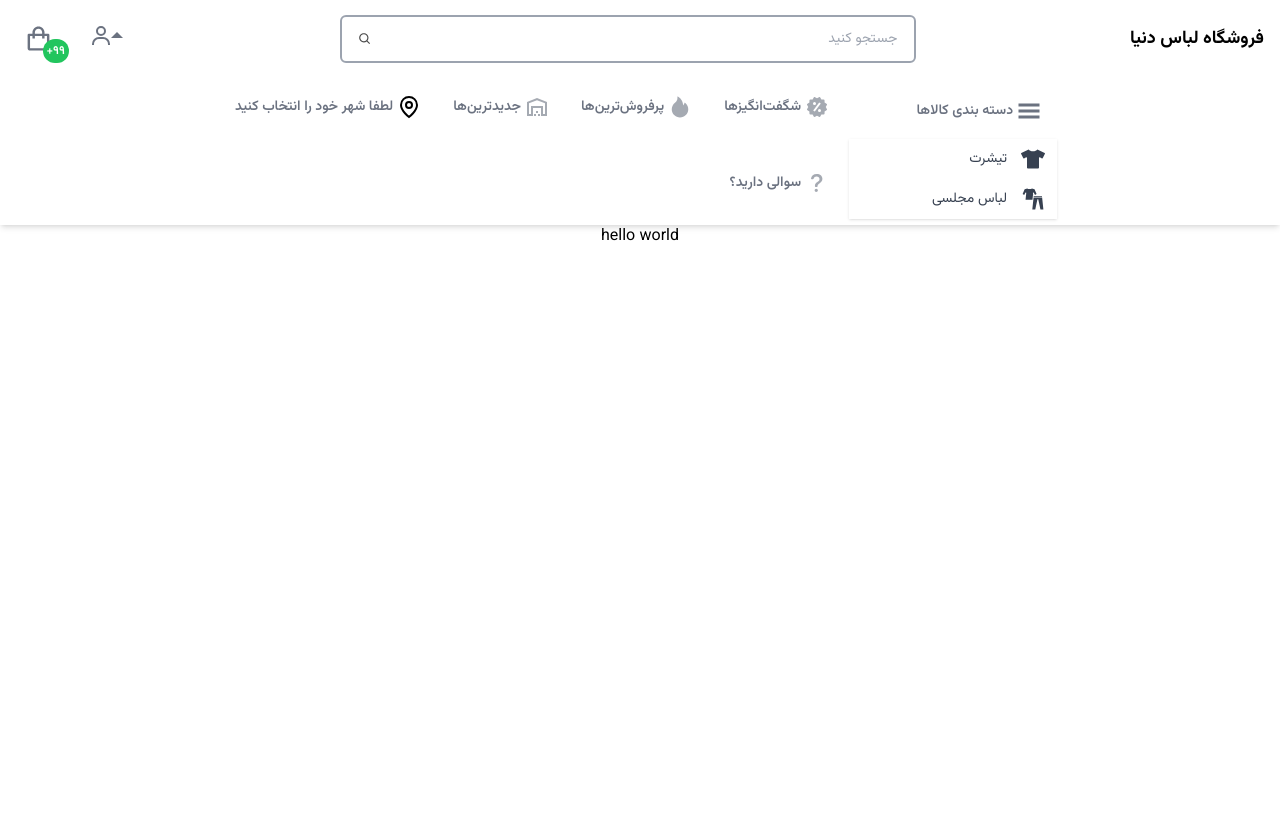
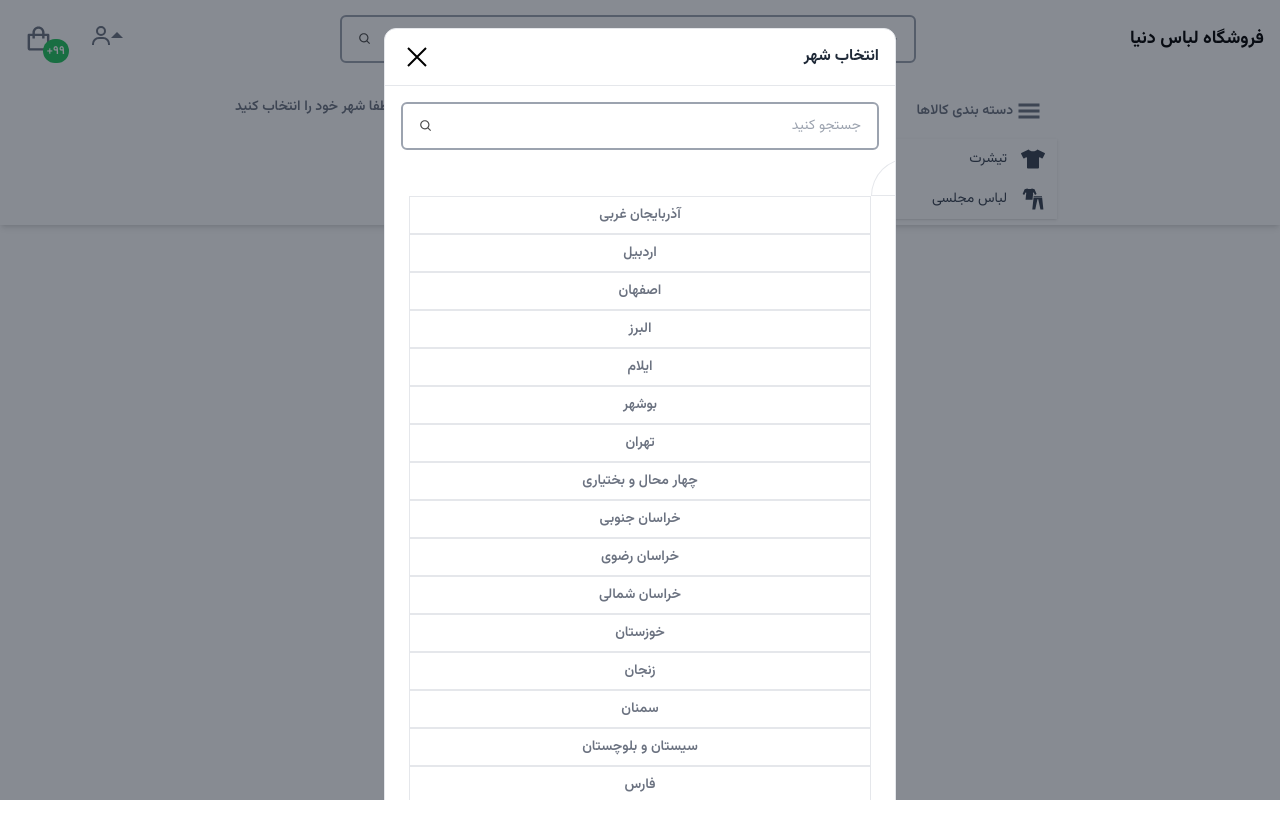
Before and after one commit to MahdiEbrp/swift-shop-builder, a Next.js app: page / in a window 1280 px wide. Both pictures are taken after a click on the button "لطفا شهر خود را انتخاب کنید". Shown: the top 838 px of the page. Built offline with nearby package versions, Linux system fonts and the light colour scheme.

Commit message:
Resolved issues with the Modal component

```diff
--- a/app/globals.css
+++ b/app/globals.css
@@ -61,9 +61,36 @@ main {
     @apply w-full border border-gray-200;
   }
   .dropdown_banner {
-    @apply flex flex-col items-center justify-center gap-2 mb-2 text-gray-700
+    @apply flex flex-col items-center justify-center gap-2 mb-2 text-gray-700;
   }
-  .circular_avatar{
-    @apply inline-flex items-center justify-center w-10 h-10 rounded-full bg-gray-700 text-gray-100 text-xl
+  .circular_avatar {
+    @apply inline-flex items-center justify-center w-10 h-10 rounded-full bg-gray-700 text-gray-100 text-xl;
+  }
+  .ghost {
+    @apply p-1 font-semibold text-gray-500 hover:bg-gray-100 transition-all text-sm  active:scale-75;
+  }
+  .modal_container {
+    @apply w-full h-full fixed top-0 left-0 z-[60] overflow-x-hidden overflow-y-auto;
+  }
+  .modal_fade_out_properties {
+    @apply mt-0 opacity-0 ease-out transition-all sm:max-w-lg sm:w-full m-3 sm:mx-auto;
+  }
+  .modal-container-content {
+    @apply flex flex-col bg-white border shadow-sm rounded-xl;
+  }
+  .modal_footer {
+    @apply flex justify-end items-center gap-x-2 py-3 px-4 border-t;
+  }
+  .modal_header {
+    @apply flex justify-between items-center py-3 px-4 border-b;
+  }
+  .backdrop {
+    @apply transition  fixed inset-0 z-50 bg-gray-900 bg-opacity-50;
+  }
+
+}
+@layer base {
+  h3 {
+    @apply font-bold text-gray-800;
   }
 }
--- a/components/Accordion.tsx
+++ b/components/Accordion.tsx
@@ -1,3 +1,4 @@
+
 import { persianLanguage } from '@/data/persian';
 import React, { useMemo, useState } from 'react';
 import { FaCaretLeft } from 'react-icons/fa';
@@ -16,13 +17,13 @@ type AccordionProps = {
 
 const getBorderStyle = (index: number, itemCount: number): string => {
     if (itemCount === 1) {
-        return 'rounded';
+        return 'rounded border';
     } else if (index === 0) {
-        return 'rounded-t-lg border-b-2';
+        return 'rounded-b-lg border';
     } else if (index === itemCount - 1) {
-        return 'rounded-b-lg';
+        return 'rounded-t-lg border';
     } else {
-        return 'rounded-none border-b-2';
+        return 'rounded-none border';
     }
 };
 
@@ -76,7 +77,7 @@ const Accordion: React.FC<AccordionProps> = ({ accordionItems, onResetFilter,fil
             {filteredItems?.map((item, index) =>
                 <li
                     key={`${item.id}-${index}`}
-                    className={`bg-base-200 slideInRight ${getBorderStyle(index, filteredItems.length)} cursor-pointer px-2 py-2 `}
+                    className={`btn slideInRight ${getBorderStyle(index, filteredItems.length)} cursor-pointer px-2 py-2 `}
                     style={{ animationDelay: `${index * 100}ms` }}
                     onClick={() => toggleAccordionItem(index)}
                 >
--- a/components/Modal.tsx
+++ b/components/Modal.tsx
@@ -1,11 +1,13 @@
 import { persianLanguage } from '@/data/persian';
-import React, { KeyboardEvent, MouseEvent } from 'react';
+import React, { KeyboardEvent, ReactNode } from 'react';
+import { GrClose } from 'react-icons/gr';
 
 export type ModalProps = {
     isOpen: boolean;
     handleClose: () => void;
-    children?: React.ReactNode;
+    children?: ReactNode;
 };
+
 
 const Modal: React.FC<ModalProps> = ({ isOpen, handleClose, children }) => {
 
@@ -15,46 +17,66 @@ const Modal: React.FC<ModalProps> = ({ isOpen, handleClose, children }) => {
         }
     };
 
-    const handleClickOutside = (e: MouseEvent<HTMLDivElement>) => {
-        e.stopPropagation();
-        const targetElement = e.target as HTMLElement;
-        const modalElement = document.querySelector('.modal-box');
+    const handleCloseEvent = () => {
+        handleClose();
+    };
+    const ModalContainer = (props: { children: ReactNode; }) => {
 
-        if (modalElement && !modalElement.contains(targetElement)) {
-            handleClose();
-        }
-    };
-
-    return (
-        <div id='hs-focus-management-modal' className={`${isOpen ? 'hs-overlay-open ' :''}hs-overlay hidden w-full h-full fixed top-0 left-0 z-[60] overflow-x-hidden overflow-y-auto`}>
-            <div className='hs-overlay-open:mt-7 hs-overlay-open:opacity-100 hs-overlay-open:duration-500 mt-0 opacity-0 ease-out transition-all sm:max-w-lg sm:w-full m-3 sm:mx-auto'>
-                <div className='flex flex-col bg-white border shadow-sm rounded-xl dark:bg-gray-800 dark:border-gray-700 dark:shadow-slate-700/[.7]'>
-                    <div className='flex justify-between items-center py-3 px-4 border-b dark:border-gray-700'>
-                        <h3 className='font-bold text-gray-800 dark:text-white'>
-                            Modal title
-                        </h3>
-                        <button type='button' className='hs-dropdown-toggle inline-flex flex-shrink-0 justify-center items-center h-8 w-8 rounded-md text-gray-500 hover:text-gray-400 focus:outline-none focus:ring-2 focus:ring-gray-400 focus:ring-offset-2 focus:ring-offset-white transition-all text-sm dark:focus:ring-gray-700 dark:focus:ring-offset-gray-800' data-hs-overlay='#hs-focus-management-modal'>
-                            <span className='sr-only'>Close</span>
-                            <svg className='w-3.5 h-3.5' width='8' height='8' viewBox='0 0 8 8' fill='none' xmlns='http://www.w3.org/2000/svg'>
-                                <path d='M0.258206 1.00652C0.351976 0.912791 0.479126 0.860131 0.611706 0.860131C0.744296 0.860131 0.871447 0.912791 0.965207 1.00652L3.61171 3.65302L6.25822 1.00652C6.30432 0.958771 6.35952 0.920671 6.42052 0.894471C6.48152 0.868271 6.54712 0.854471 6.61352 0.853901C6.67992 0.853321 6.74572 0.865971 6.80722 0.891111C6.86862 0.916251 6.92442 0.953381 6.97142 1.00032C7.01832 1.04727 7.05552 1.1031 7.08062 1.16454C7.10572 1.22599 7.11842 1.29183 7.11782 1.35822C7.11722 1.42461 7.10342 1.49022 7.07722 1.55122C7.05102 1.61222 7.01292 1.6674 6.96522 1.71352L4.31871 4.36002L6.96522 7.00648C7.05632 7.10078 7.10672 7.22708 7.10552 7.35818C7.10442 7.48928 7.05182 7.61468 6.95912 7.70738C6.86642 7.80018 6.74102 7.85268 6.60992 7.85388C6.47882 7.85498 6.35252 7.80458 6.25822 7.71348L3.61171 5.06702L0.965207 7.71348C0.870907 7.80458 0.744606 7.85498 0.613506 7.85388C0.482406 7.85268 0.357007 7.80018 0.264297 7.70738C0.171597 7.61468 0.119017 7.48928 0.117877 7.35818C0.116737 7.22708 0.167126 7.10078 0.258206 7.00648L2.90471 4.36002L0.258206 1.71352C0.164476 1.61976 0.111816 1.4926 0.111816 1.36002C0.111816 1.22744 0.164476 1.10028 0.258206 1.00652Z' fill='currentColor' />
-                            </svg>
-                        </button>
-                    </div>
-                    <div className='p-4 overflow-y-auto'>
-                        <label htmlFor='input-label' className='block text-sm font-medium mb-2 dark:text-white'>Email</label>
-                        <input type='email' id='input-label' className='py-3 px-4 block w-full border-gray-200 rounded-md text-sm focus:border-blue-500 focus:ring-blue-500 dark:bg-slate-900 dark:border-gray-700 dark:text-gray-400' placeholder='you@site.com' autoFocus />
-                    </div>
-                    <div className='flex justify-end items-center gap-x-2 py-3 px-4 border-t dark:border-gray-700'>
-                        <button type='button' className='hs-dropdown-toggle py-3 px-4 inline-flex justify-center items-center gap-2 rounded-md border font-medium bg-white text-gray-700 shadow-sm align-middle hover:bg-gray-50 focus:outline-none focus:ring-2 focus:ring-offset-2 focus:ring-offset-white focus:ring-blue-600 transition-all text-sm dark:bg-slate-900 dark:hover:bg-slate-800 dark:border-gray-700 dark:text-gray-400 dark:hover:text-white dark:focus:ring-offset-gray-800' data-hs-overlay='#hs-focus-management-modal'>
-                            Close
-                        </button>
-                        <a className='py-3 px-4 inline-flex justify-center items-center gap-2 rounded-md border border-transparent font-semibold bg-blue-500 text-white hover:bg-blue-600 focus:outline-none focus:ring-2 focus:ring-blue-500 focus:ring-offset-2 transition-all text-sm dark:focus:ring-offset-gray-800' href='#'>
-                            Save changes
-                        </a>
+        return (
+            <div id='hs-focus-management-modal' className={`hs-overlay modal_container ${isOpen ? 'open' : 'hidden'}`} onKeyDown={handleKeyDown}>
+                <div className='hs-overlay-open:mt-7 hs-overlay-open:opacity-100 hs-overlay-open:duration-500 modal_fade_out_properties'>
+                    <div dir='rtl' className='modal-container-content'>
+                        {props.children}
                     </div>
                 </div>
             </div>
-        </div>
+        );
+
+    };
+    const ModalHeader = () => {
+        return (
+            <>
+                <div className='modal_header'>
+                    <h3>
+                        {persianLanguage.selectTheCity}
+                    </h3>
+                    <button type='button' className='btn p-1' onClick={handleCloseEvent}>
+                        <span className='sr-only'></span>
+                        <GrClose size={24} />
+                    </button>
+                </div>
+            </>
+
+        );
+    };
+    const ModalFooter = () => {
+        return (
+            <div className='modal_footer'>
+                <button type='button' className='btn' onClick={handleCloseEvent}>
+                    {persianLanguage.close}
+                </button>
+            </div>
+        );
+    };
+    const ModalContent = () => {
+        return (
+            <div className='p-4 overflow-y-auto'>
+                {children}
+            </div>
+        );
+    };
+    return (
+        <>
+            <ModalContainer>
+                <ModalHeader />
+                <ModalContent />
+                <ModalFooter />
+            </ModalContainer >
+            {
+                isOpen &&
+                <div data-hs-overlay-backdrop-template='' className='backdrop duration hs-overlay-backdrop' onClick={handleCloseEvent} />
+            }
+        </>
     );
 };
 
--- a/components/modals/CitySelectionModal.tsx
+++ b/components/modals/CitySelectionModal.tsx
@@ -1,6 +1,6 @@
 import React, { useState } from 'react';
 import Accordion, { AccordionItemType } from '../Accordion';
-import { persianLanguage, provinces } from '@/data/persian';
+import { provinces } from '@/data/persian';
 import Modal, { ModalProps } from '../Modal';
 import SearchBox from '../SearchBox';
 
@@ -20,9 +20,8 @@ const CitySelectionModal: React.FC<CitySelectionModalProps> = ({ isOpen, handleC
     return (
         <Modal isOpen={isOpen} handleClose={handleClose}>
             <div className='flex flex-col justify-center items-center'>
-                <h3 className='text-lg font-bold'>{persianLanguage.selectTheCity}</h3>
-                <SearchBox disableTypingEffect onValueChange={value=>setFilter(value)} />
-                <Accordion accordionItems={provinces} filter={filter} onResetFilter={()=>setFilter('')} onAccordionItemClick={handleItemSelect} />
+                <SearchBox disableTypingEffect onValueChange={value => setFilter(value)} />
+                <Accordion accordionItems={provinces} filter={filter} onResetFilter={() => setFilter('')} onAccordionItemClick={handleItemSelect} />
             </div>
         </Modal>
     );
```
Also changed, not shown: components/navbar/StoreNavbar.tsx (+1 -24 lines).
